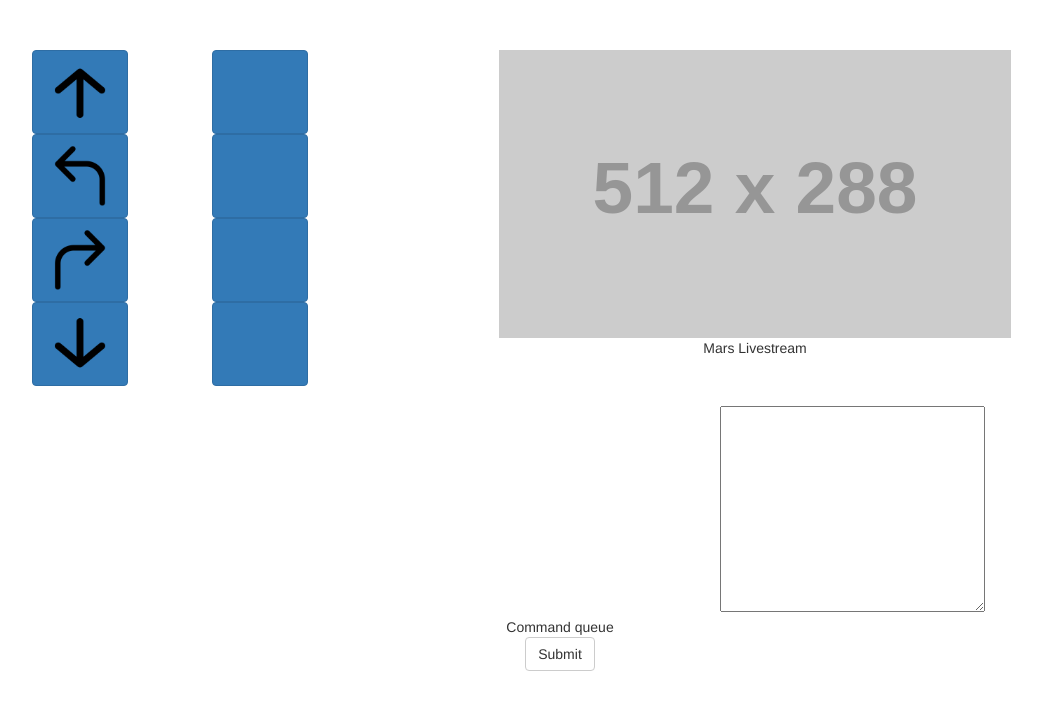
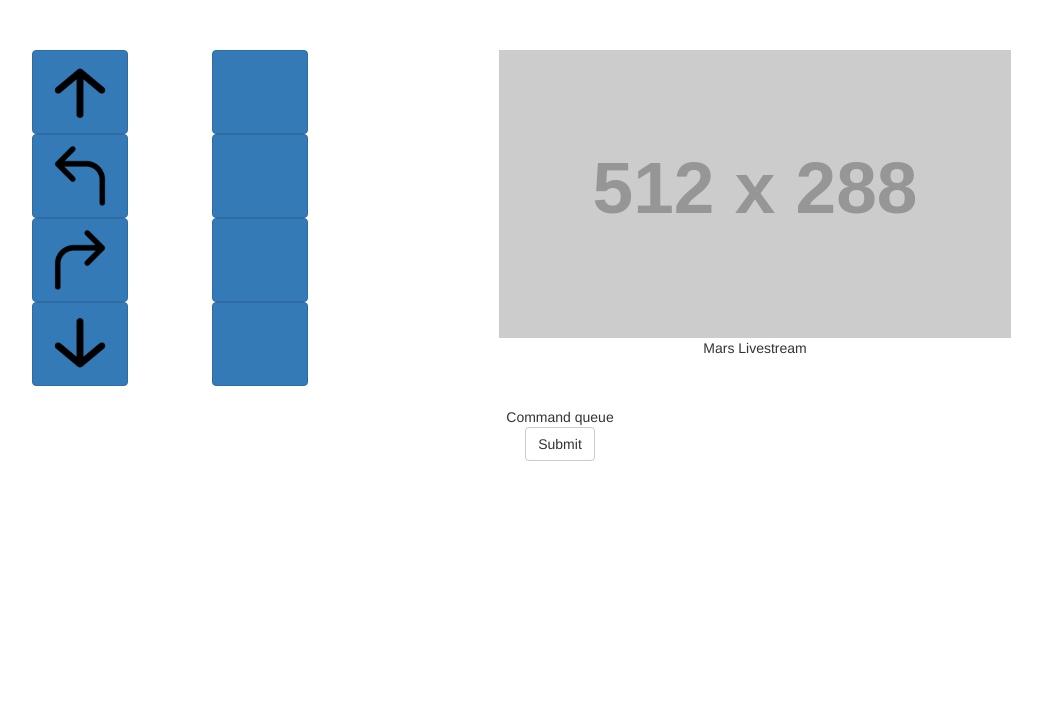
Before and after one commit to luisfcorreia/MFL2015_MISCTL, a plain HTML site: page index.html in a window 1280 px wide. Shown: the whole page, without its empty margins (80-1122 px from the left). Drawn offline with nearby package versions, Linux system fonts and the light colour scheme; placeholder pictures from the web are drawn by us.

Commit message:
refactor code

```diff
--- a/index.html
+++ b/index.html
@@ -56,39 +56,35 @@
       <br>
       <div class="row">
         <div class="col-md-6" id="imageWell">
-
         </div>
         <div class="col-md-6">
           <form action="">
-            <textarea name="commandqueue" id="commandqueue" cols="30" rows="10"></textarea>
+<textarea name="commandqueue" hidden="true" id="commandqueue" cols="30" rows="10"></textarea>
         </div>
         <div class="col-md-12">Command queue
         </div>
         <div class="col-md-12">
-            <button type="submit" class="btn btn-default">Submit</button>
+          <button type="submit" class="btn btn-default">Submit
+          </button>
           </form>
         </div>
       </div>
     </div>
     <!-- /.container -->
     <!-- Bootstrap core JavaScript
-                    ================================================== -->
+                        ================================================== -->
     <!-- Placed at the end of the document so the pages load faster -->
 <script src="https://ajax.googleapis.com/ajax/libs/jquery/1.11.3/jquery.min.js"></script>
 <script>window.jQuery || document.write('<script src="assets/js/vendor/jquery.min.js"><\/script>')</script>
 <script src="assets/js/bootstrap.min.js"></script>
-
-<!-- build command queue -->
+    <!-- build command queue -->
 <script>
 function addCommand(text) {
   document.getElementById('commandqueue').value += text
 }
-
 function addImage(text) {
   document.getElementById('imageWell').innerHTML += text
 }
-
-
 </script>
   </body>
 </html>
```
